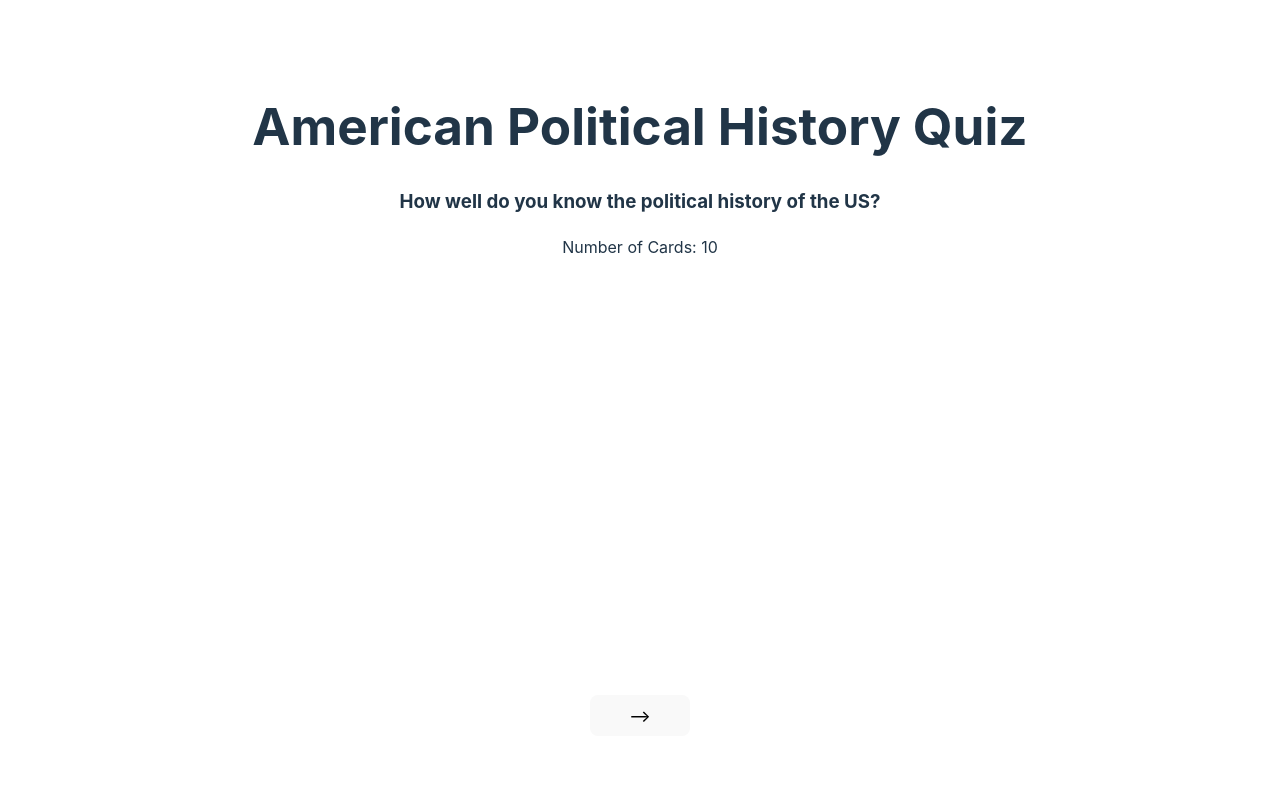
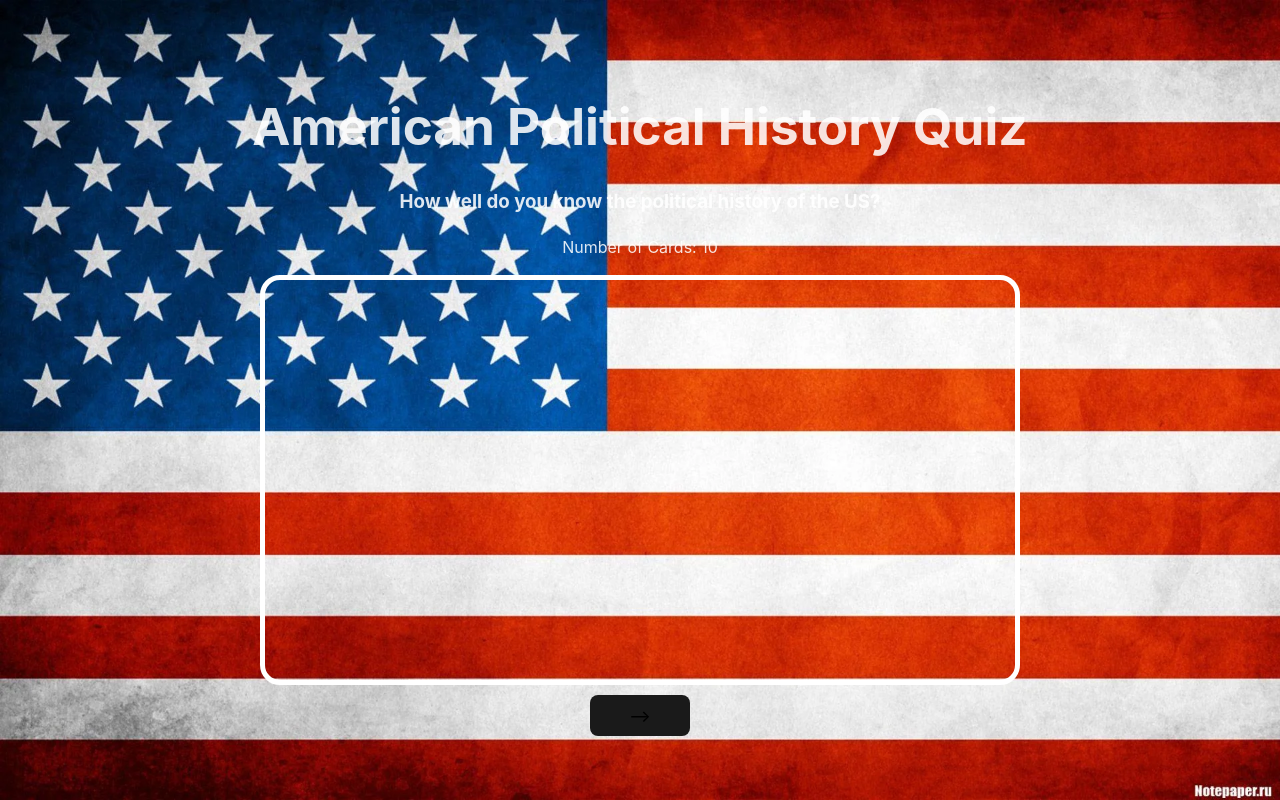
Before and after one commit to AAA-Triple-AAA/flashcards, a React (Vite) app: page / in a window 1280 px wide. Built offline with nearby package versions, Linux system fonts and the light colour scheme.

Commit message:
Added and styled background image

```diff
--- a/src/index.css
+++ b/src/index.css
@@ -6,20 +6,14 @@
     color-scheme: light dark;
     color: rgba(255, 255, 255, 0.87);
     background-color: #242424;
+    background-image: url("/public/US-Flag.png");
+    background-size: cover;
+    background-position: center;
 
     font-synthesis: none;
     text-rendering: optimizeLegibility;
     -webkit-font-smoothing: antialiased;
     -moz-osx-font-smoothing: grayscale;
-}
-
-a {
-    font-weight: 500;
-    color: #646cff;
-    text-decoration: inherit;
-}
-a:hover {
-    color: #535bf2;
 }
 
 body {
@@ -55,16 +49,3 @@ button:focus,
 button:focus-visible {
     outline: 4px auto -webkit-focus-ring-color;
 }
-
-@media (prefers-color-scheme: light) {
-    :root {
-        color: #213547;
-        background-color: #ffffff;
-    }
-    a:hover {
-        color: #747bff;
-    }
-    button {
-        background-color: #f9f9f9;
-    }
-}
```
Also changed, not shown: public/US-Flag.png (added).
